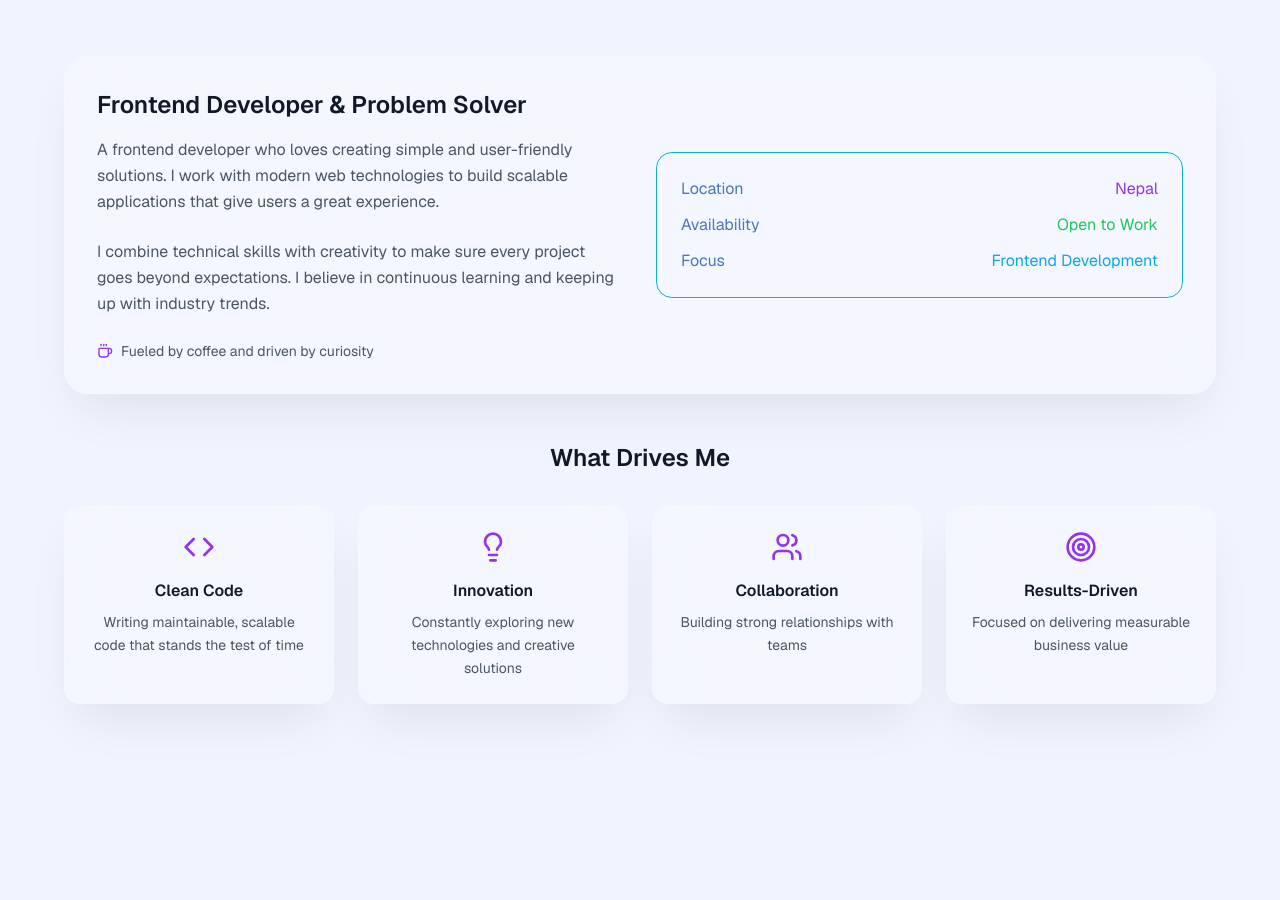
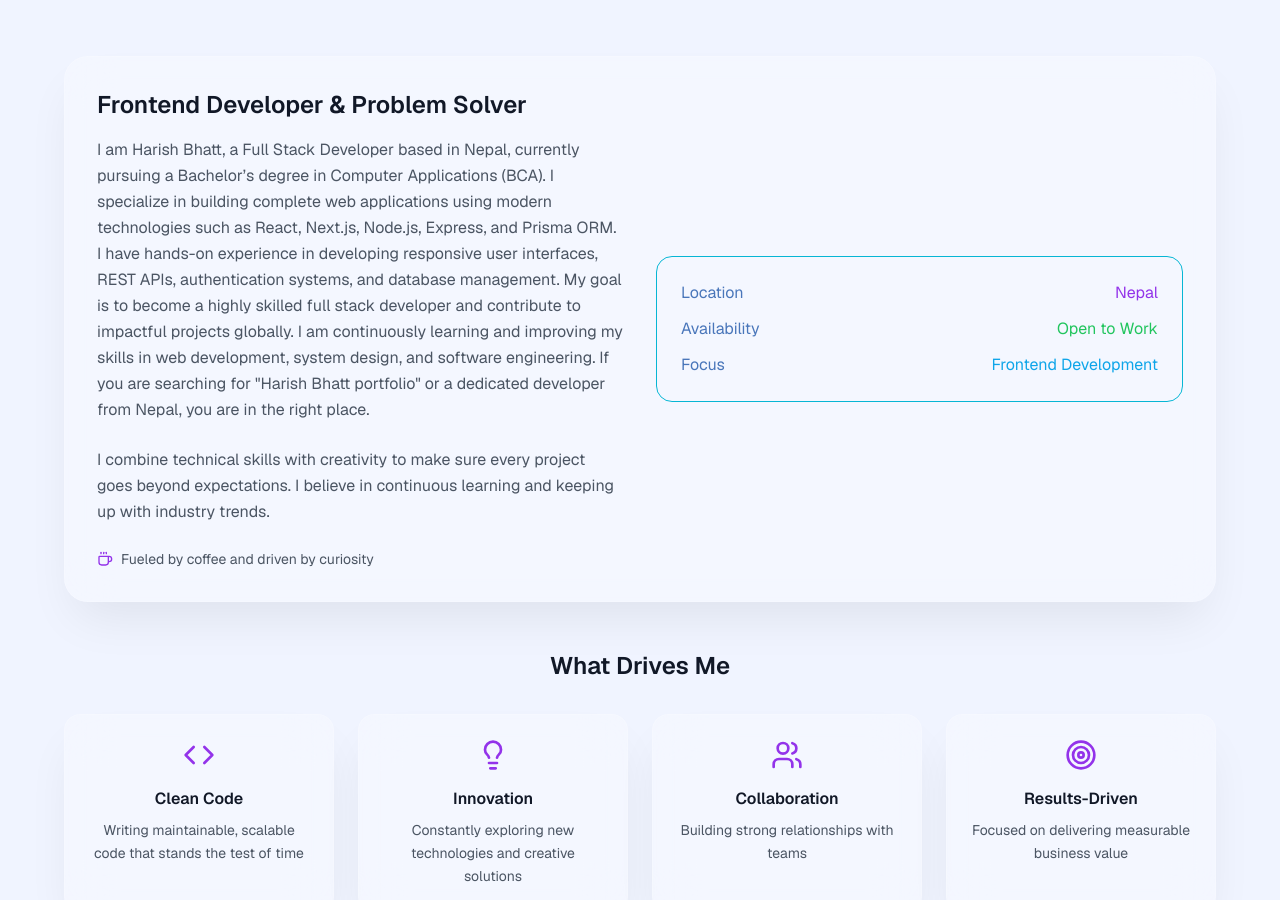
Before and after one commit to Harish8848/MyPortfolio, a Next.js app: page / in a window 1280 px wide. Shown: the part 1020-1920 px from the top of the page. Built offline with nearby package versions, Linux system fonts and the light colour scheme.

Commit message:
feat: update about section and metadata to reflect full stack developer specialization

```diff
--- a/app/about.tsx
+++ b/app/about.tsx
@@ -90,10 +90,13 @@ const AboutSection = forwardRef<HTMLElement>((props, ref) => {
                 <p
                   className={`${themeClasses.textSecondary} leading-relaxed mb-6`}
                 >
-                  A frontend developer who loves creating simple and
-                  user-friendly solutions. I work with modern web technologies
-                  to build scalable applications that give users a great
-                  experience.
+                 I am Harish Bhatt, a Full Stack Developer based in Nepal, currently pursuing a Bachelor’s degree in Computer Applications (BCA).
+
+I specialize in building complete web applications using modern technologies such as React, Next.js, Node.js, Express, and Prisma ORM. I have hands-on experience in developing responsive user interfaces, REST APIs, authentication systems, and database management.
+
+My goal is to become a highly skilled full stack developer and contribute to impactful projects globally. I am continuously learning and improving my skills in web development, system design, and software engineering.
+
+If you are searching for "Harish Bhatt portfolio" or a dedicated developer from Nepal, you are in the right place.
                 </p>
                 <p
                   className={`${themeClasses.textSecondary} leading-relaxed mb-6`}
--- a/app/head.tsx
+++ b/app/head.tsx
@@ -1,14 +1,14 @@
 export default function Head() {
     return (
       <>
-        <title>Harish Bhatt | Frontend Developer Portfolio</title>
+        <title>Harish Bhatt | Web Developer & SEO Specialist Portfolio</title>
         <meta
           name="description"
           content="Portfolio of Harish Bhatt, a frontend developer specializing in React, Next.js, and UI/UX design. Explore my projects, skills, and contact details."
         />
         <meta
           name="keywords"
-          content="Harish Bhatt, Frontend Developer, Next.js, React, Portfolio, Web Developer Nepal, UI Designer"
+          content="Harish Bhatt, Full Stack Developer, SEO SEO Specialist, Next.js, React, Node (Express) Portfolio, Web Developer Nepal, UI Designer"
         />
         <meta name="author" content="Harish Bhatt" />
         <meta name="robots" content="index, follow" />
@@ -16,7 +16,7 @@ export default function Head() {
         {/* Open Graph / Facebook */}
         <meta property="og:type" content="website" />
         <meta property="og:url" content="https://harish-bhatt.com.np/" />
-        <meta property="og:title" content="Harish Bhatt | Frontend Developer Portfolio" />
+        <meta property="og:title" content="Harish Bhatt | Web Developer Portfolio" />
         <meta
           property="og:description"
           content="Explore Harish Bhatt’s portfolio showcasing web projects built with Next.js and React."
--- a/app/layout.tsx
+++ b/app/layout.tsx
@@ -7,8 +7,8 @@ export const metadata: Metadata = {
   icons: {
     icon: "/favicon.png",
   },
-  title: "Harish Bhatt",
-  description: "My personal portfolio.",
+  title: "Harish Bhatt | WEB  Developer & SEO Specialist Portfolio",
+  description: "Harish Bhatt is a full stack developer from Nepal specializing in SEO, React, Node.js, Prisma, and modern web applications. Explore portfolio projects, skills, and contact details.",
 };
 
 export default function RootLayout({
```
Also changed, not shown: 1 other file (tests, documents, lock files or other folders).
